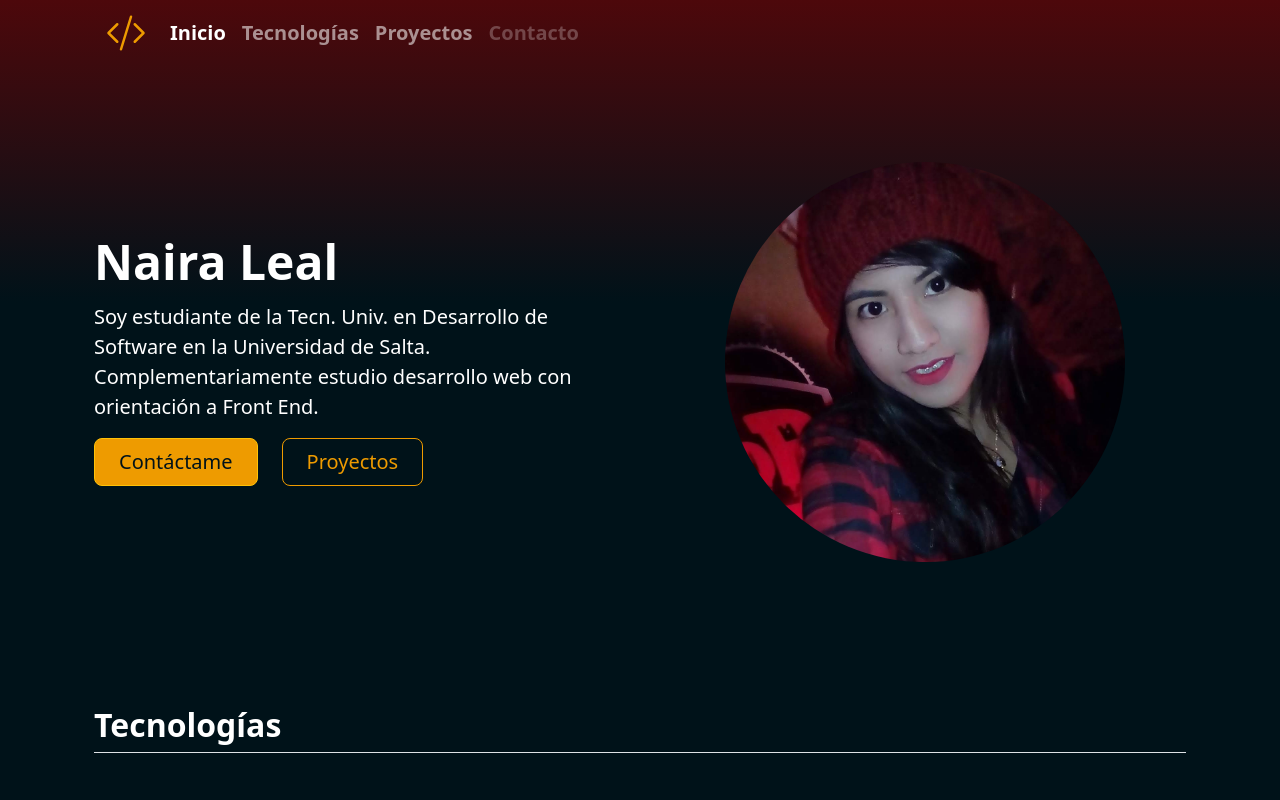
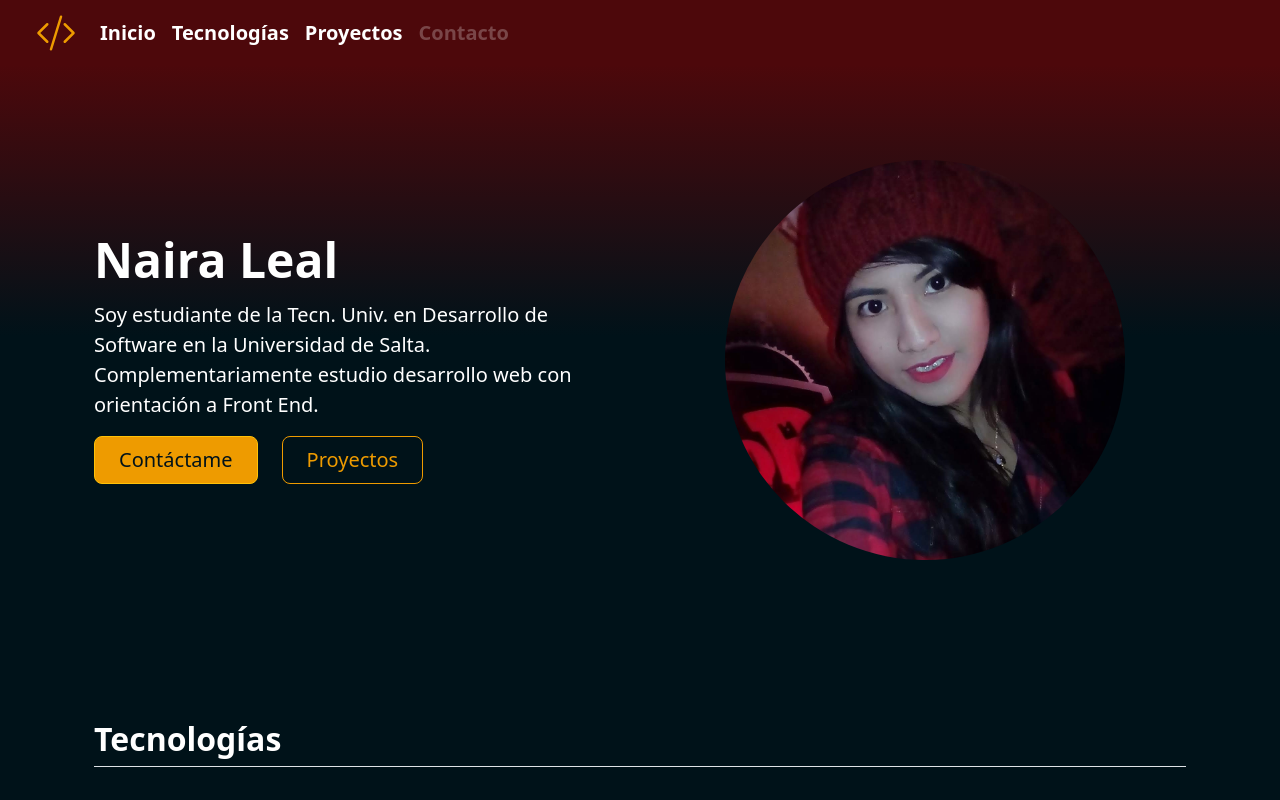
Before and after one commit to Naikl12/portfolio, a plain HTML site: page index.html in a window 1280 px wide. Shown: the top 800 px of the page. Drawn offline with nearby package versions, Linux system fonts and the light colour scheme.

Commit message:
nav fixed

```diff
--- a/index.html
+++ b/index.html
@@ -15,9 +15,9 @@
 </head>
 
 <body class=" bg-darkBlue">
-    <header class="bg-grad">
+    <header class="bg-grad  mt-6 ">
         <!-- Navbar -->
-        <nav data-aos="fade-down" class="navbar navbar-expand-lg px-4 navbar-dark container">
+        <nav class=" navbar navbar-expand-lg px-4 navbar-dark fixed-top bg-bordo">
             <div class="container-fluid">
                 <a class="navbar-brand" href="#"><svg xmlns="http://www.w3.org/2000/svg" width="40" height="40"
                         fill="currentColor" class="bi bi-code-slash color-mozt" viewBox="0 0 16 16">
@@ -31,13 +31,13 @@
                 <div class="collapse navbar-collapse" id="navbarNav">
                     <ul class="navbar-nav fw-semibold fs-5">
                         <li class="nav-item ">
-                            <a class="nav-link active" aria-current="page" href="#">Inicio</a>
+                            <a class="nav-link active" aria-current="page" href="#inicio">Inicio</a>
                         </li>
                         <li class="nav-item ">
-                            <a class="nav-link" href="#">Tecnologías</a>
+                            <a class="nav-link active" href="#tecnologias">Tecnologías</a>
                         </li>
                         <li class="nav-item ">
-                            <a class="nav-link" href="#">Proyectos</a>
+                            <a class="nav-link active" href="#proyectos">Proyectos</a>
                         </li>
                         <li class="nav-item ">
                             <a class="nav-link disabled">Contacto</a>
@@ -47,7 +47,7 @@
             </div>
         </nav>
         <!-- Hero -->
-        <div class="container px-4 py-5 text-white">
+        <section id="inicio" class="container px-4 py-5 text-white">
             <div class="row flex-lg-row-reverse align-items-center justify-content-center g-5 py-5">
                 <div class="col-10 col-sm-8 col-lg-4 col-xl-6 ">
                     <img src="./img/mifoto.jpeg" class="d-block mx-lg-auto img-fluid rounded-circle" alt="Mi foto"
@@ -59,19 +59,17 @@
                         Salta. Complementariamente estudio desarrollo web con orientación a Front End.
                     </p>
                     <div class="d-grid gap-3 d-md-flex justify-content-md-start">
-                        <button type="button"
-                            class="btn btn-lg px-4 me-md-2 btn-warning bg-mozt color-darkBlue">Contáctame</button>
-                        <button type="button"
-                            class="btn btn-outline-warning border-mozt color-mozt btn-lg px-4 ">Proyectos</button>
+                        <a href="#" class="btn btn-lg px-4 me-md-2 btn-warning bg-mozt color-darkBlue">Contáctame</a>
+                        <a href="#proyectos" class="btn btn-outline-warning border-mozt color-mozt btn-lg px-4">Proyectos</a>
                     </div>
                 </div>
             </div>
-        </div>
+        </section>
     </header>
 
     <main class="bg-darkBlue text-white">
         <!-- Tecnologías -->
-        <section class="container px-4 py-5">
+        <section id="tecnologias"  class="container px-4 pt-6">
             <h2 class="pb-2 border-bottom fw-bold">Tecnologías</h2>
 
             <div  class="row row-cols-1 row-cols-sm-2 row-cols-md-3 row-cols-lg-4 g-4 py-5" >
@@ -253,7 +251,7 @@
             </div>
         </section>
         <!-- Proyectos -->
-        <section class="album py-5">
+        <section id="proyectos" class="album pt-6">
 
             <div class="container ">
                 <h2 class="pb-2 border-bottom fw-bold">Proyectos</h2>
@@ -320,8 +318,7 @@
 
     </main>
 
-    <footer
-        class="container mt-auto d-flex flex-wrap justify-content-between align-items-center py-3 my-4 border-top text-white">
+    <footer class="container mt-auto d-flex flex-wrap justify-content-between align-items-center py-3 my-4 border-top text-white bg-darkBlue">
         <div class="col-md-4 d-flex align-items-center">
             <span class="mb-3 mb-md-0 text-white">© 2022 Saika</span>
         </div>
--- a/styles/style.css
+++ b/styles/style.css
@@ -46,3 +46,12 @@ background: linear-gradient(0deg, rgba(0,18,25,1) 0%, rgba(0,18,25,1) 54%, rgba(
 .card:hover .opacity-text{
     opacity: 1;
 }
+
+/*Margen top*/
+.mt-6{
+    margin-top: 4rem;
+}
+/*Padding top*/
+.pt-6{
+    padding-top: 4rem;
+}
```
